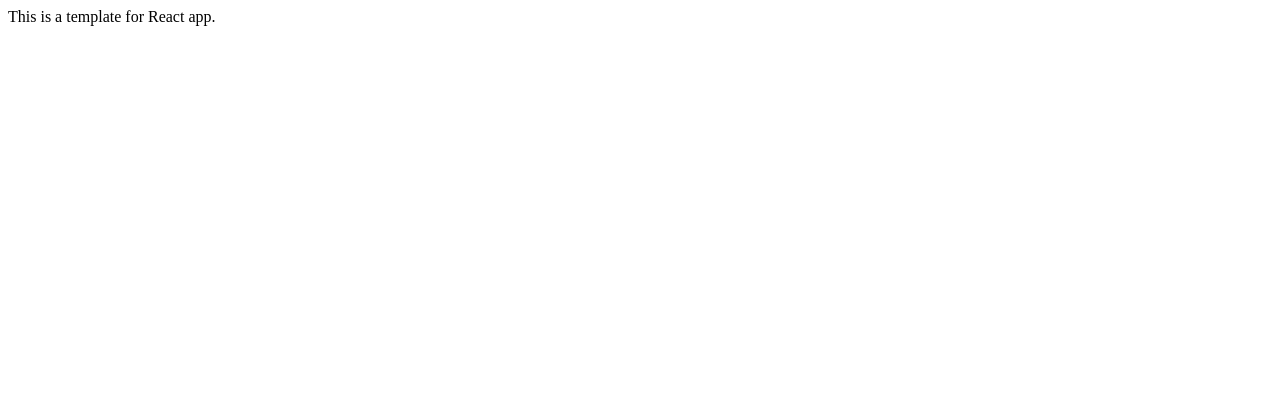
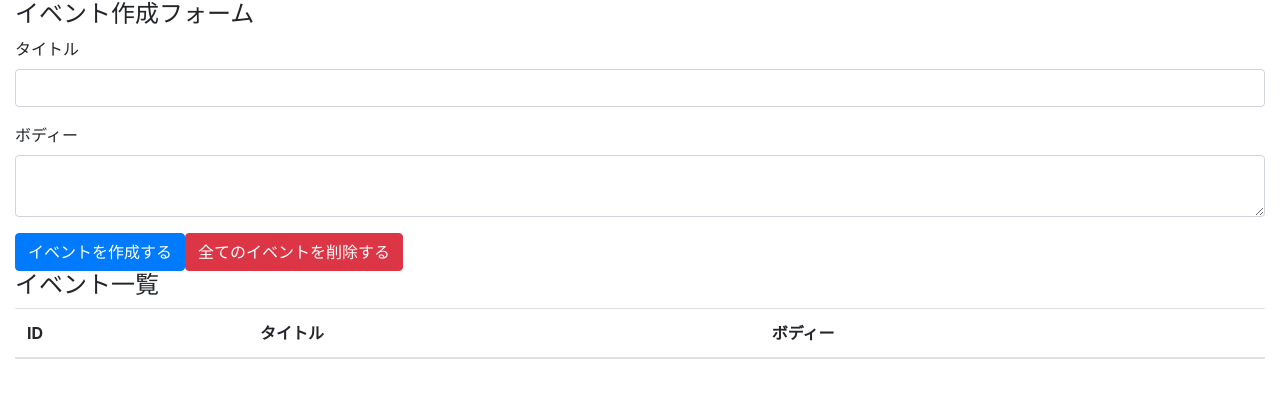
Before and after one commit to kai815/react-hooks-101, a React (Create React App) app: page / in a window 1280 px wide. Shown: the top 398 px of the page. Built offline with nearby package versions, Linux system fonts and the light colour scheme.

Commit message:
Bootstrapを用いてイベントフォームの作成

```diff
--- a/package.json
+++ b/package.json
@@ -6,6 +6,7 @@
     "@testing-library/jest-dom": "^4.2.4",
     "@testing-library/react": "^9.3.2",
     "@testing-library/user-event": "^7.1.2",
+    "bootstrap": "4.3.1",
     "react": "^16.13.1",
     "react-dom": "^16.13.1",
     "react-scripts": "3.4.1"
--- a/src/App.js
+++ /dev/null
@@ -1,10 +0,0 @@
-import React from 'react'
-
-const App = () => {
-  return (
-    <div>
-      This is a template for React app.
-    </div>
-  )
-}
-export default App;
--- /dev/null
+++ b/src/components/App.js
@@ -0,0 +1,33 @@
+import React from 'react'
+//最小限のimport
+import 'bootstrap/dist/css/bootstrap.min.css'
+
+const App = () => {
+  return (
+    <div className="container-fluid">
+      <h4>イベント作成フォーム</h4>
+      <form>
+        <div className="form-group">
+          <label htmlFor="formEventTitle">タイトル</label>
+          <input className="form-control" id="formEventTitle" />
+        </div>
+        <div className="form-group">
+          <label htmlFor="formEventBody">ボディー</label>
+          <textarea className="form-control" id="formEventBody" />
+        </div>
+        <button className="btn btn-primary">イベントを作成する</button>
+        <button className="btn btn-danger">全てのイベントを削除する</button>
+      </form>
+      <h4>イベント一覧</h4>
+      <table className="table table-hover">
+        <thead>
+          <th>ID</th>
+          <th>タイトル</th>
+          <th>ボディー</th>
+        </thead>
+        <tbody></tbody>
+      </table>
+    </div>
+  )
+}
+export default App;
--- a/src/index.js
+++ b/src/index.js
@@ -1,5 +1,5 @@
 import React from 'react'
 import ReactDOM from 'react-dom'
-import App from './App'
+import App from './components/App'
 
 ReactDOM.render(<App />, document.getElementById('root'))
```
Also changed, not shown: 1 other file (tests, documents, lock files or other folders).
